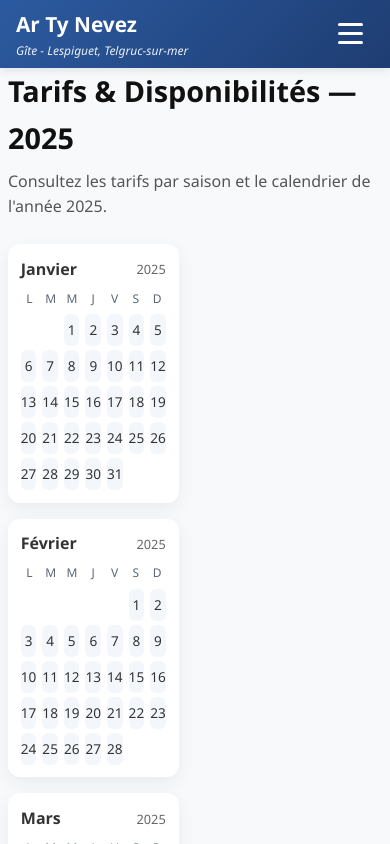
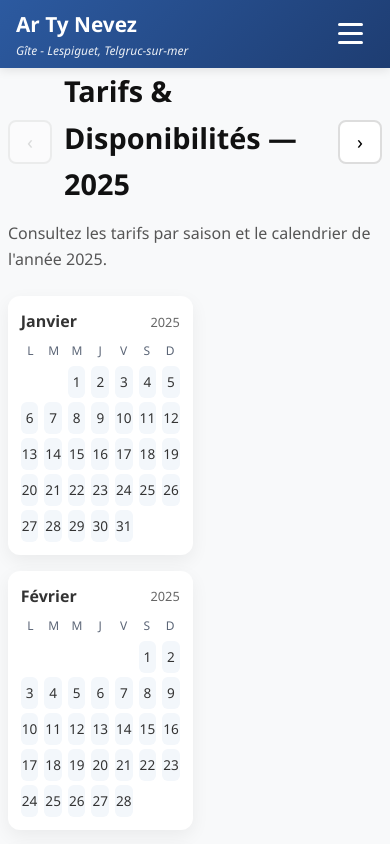
Before and after one commit to Arthur-Blamart/client-lespiguet, a React (Vite) app: page /tarifs in a window 390 px wide. Shown: the top 844 px of the page. Built offline with nearby package versions, Linux system fonts and the light colour scheme.

Commit message:
couleurs sur calendrier

```diff
--- /dev/null
+++ b/src/data/seasonPeriods.json
@@ -0,0 +1,69 @@
+{
+  "periods": [
+    { "id": 1, "year": 2025, "season": "basse", "start": "2025-12-06", "end": "2025-12-12" },
+    { "id": 2, "year": 2025, "season": "basse", "start": "2025-12-13", "end": "2025-12-19" },
+    { "id": 3, "year": 2025, "season": "haute", "start": "2025-12-20", "end": "2025-12-26" },
+    { "id": 4, "year": 2026, "season": "haute", "start": "2025-12-27", "end": "2026-01-02" },
+
+    { "id": 5, "year": 2026, "season": "basse", "start": "2026-01-12", "end": "2026-01-18" },
+
+    { "id": 6, "year": 2026, "season": "basse", "start": "2026-02-01", "end": "2026-02-07" },
+    { "id": 7, "year": 2026, "season": "moyenne", "start": "2026-02-08", "end": "2026-02-14" },
+    { "id": 8, "year": 2026, "season": "moyenne", "start": "2026-02-15", "end": "2026-02-21" },
+    { "id": 9, "year": 2026, "season": "moyenne", "start": "2026-02-22", "end": "2026-02-28" },
+
+    { "id": 10, "year": 2026, "season": "moyenne", "start": "2026-03-01", "end": "2026-03-07" },
+    { "id": 11, "year": 2026, "season": "basse", "start": "2026-03-08", "end": "2026-03-14" },
+    { "id": 12, "year": 2026, "season": "basse", "start": "2026-03-15", "end": "2026-03-21" },
+    { "id": 13, "year": 2026, "season": "basse", "start": "2026-03-22", "end": "2026-03-28" },
+    { "id": 14, "year": 2026, "season": "basse", "start": "2026-03-29", "end": "2026-04-04" },
+
+    { "id": 15, "year": 2026, "season": "moyenne", "start": "2026-04-05", "end": "2026-04-11" },
+    { "id": 16, "year": 2026, "season": "moyenne", "start": "2026-04-12", "end": "2026-04-18" },
+    { "id": 17, "year": 2026, "season": "moyenne", "start": "2026-04-19", "end": "2026-04-25" },
+    { "id": 18, "year": 2026, "season": "moyenne", "start": "2026-04-26", "end": "2026-05-02" },
+
+    { "id": 19, "year": 2026, "season": "moyenne", "start": "2026-05-03", "end": "2026-05-09" },
+    { "id": 20, "year": 2026, "season": "basse", "start": "2026-05-10", "end": "2026-05-16" },
+    { "id": 21, "year": 2026, "season": "basse", "start": "2026-05-17", "end": "2026-05-23" },
+    { "id": 22, "year": 2026, "season": "moyenne", "start": "2026-05-24", "end": "2026-05-30" },
+    { "id": 23, "year": 2026, "season": "basse", "start": "2026-05-31", "end": "2026-06-06" },
+
+    { "id": 24, "year": 2026, "season": "moyenne", "start": "2026-06-07", "end": "2026-06-13" },
+    { "id": 25, "year": 2026, "season": "basse", "start": "2026-06-14", "end": "2026-06-20" },
+    { "id": 26, "year": 2026, "season": "basse", "start": "2026-06-21", "end": "2026-06-27" },
+    { "id": 27, "year": 2026, "season": "moyenne", "start": "2026-06-28", "end": "2026-07-04" },
+
+    { "id": 28, "year": 2026, "season": "haute", "start": "2026-07-05", "end": "2026-07-11" },
+    { "id": 29, "year": 2026, "season": "haute", "start": "2026-07-12", "end": "2026-07-18" },
+    { "id": 30, "year": 2026, "season": "haute", "start": "2026-07-19", "end": "2026-07-25" },
+    { "id": 31, "year": 2026, "season": "haute", "start": "2026-07-26", "end": "2026-08-01" }
+    ,
+    { "id": 32, "year": 2026, "season": "haute", "start": "2026-08-02", "end": "2026-08-08" },
+    { "id": 33, "year": 2026, "season": "haute", "start": "2026-08-09", "end": "2026-08-15" },
+    { "id": 34, "year": 2026, "season": "haute", "start": "2026-08-16", "end": "2026-08-22" },
+    { "id": 35, "year": 2026, "season": "haute", "start": "2026-08-23", "end": "2026-08-29" },
+    { "id": 36, "year": 2026, "season": "moyenne", "start": "2026-08-30", "end": "2026-09-05" },
+
+    { "id": 37, "year": 2026, "season": "moyenne", "start": "2026-09-06", "end": "2026-09-12" },
+    { "id": 38, "year": 2026, "season": "moyenne", "start": "2026-09-13", "end": "2026-09-19" },
+    { "id": 39, "year": 2026, "season": "moyenne", "start": "2026-09-20", "end": "2026-09-26" },
+    { "id": 40, "year": 2026, "season": "moyenne", "start": "2026-09-27", "end": "2026-10-03" },
+
+    { "id": 41, "year": 2026, "season": "basse", "start": "2026-10-04", "end": "2026-10-10" },
+    { "id": 42, "year": 2026, "season": "basse", "start": "2026-10-11", "end": "2026-10-17" },
+    { "id": 43, "year": 2026, "season": "moyenne", "start": "2026-10-18", "end": "2026-10-24" },
+    { "id": 44, "year": 2026, "season": "moyenne", "start": "2026-10-25", "end": "2026-10-31" },
+
+    { "id": 45, "year": 2026, "season": "moyenne", "start": "2026-11-01", "end": "2026-11-07" },
+    { "id": 46, "year": 2026, "season": "moyenne", "start": "2026-11-08", "end": "2026-11-14" },
+    { "id": 47, "year": 2026, "season": "basse", "start": "2026-11-15", "end": "2026-11-21" },
+    { "id": 48, "year": 2026, "season": "basse", "start": "2026-11-22", "end": "2026-11-28" },
+    { "id": 49, "year": 2026, "season": "basse", "start": "2026-11-29", "end": "2026-12-05" },
+    { "id": 50, "year": 2026, "season": "basse", "start": "2026-12-06", "end": "2026-12-12" },
+    { "id": 51, "year": 2026, "season": "basse", "start": "2026-12-13", "end": "2026-12-19" },
+    { "id": 52, "year": 2026, "season": "haute", "start": "2026-12-20", "end": "2026-12-26" },
+    { "id": 53, "year": 2026, "season": "haute", "start": "2026-12-27", "end": "2027-01-02" }
+    ,{ "id": 54, "year": 2026, "season": "basse", "start": "2026-01-01", "end": "2026-12-31" }
+  ]
+}
--- a/src/pages/Tarifs.css
+++ b/src/pages/Tarifs.css
@@ -11,6 +11,33 @@
 .tarifs-page h2,
 .tarifs-page h3 {
   color: #111;
+}
+
+/* Year switch buttons (left/right) */
+.tarifs-header-top { display:flex; align-items:center; justify-content:flex-start; gap:1rem; margin-bottom:0.4rem }
+.year-switch { display:flex; align-items:center; gap:0.75rem }
+.year-btn {
+  background: #fff;
+  border: 2px solid #ddd;
+  width: 40px;
+  height: 40px;
+  border-radius: 8px;
+  display:flex;
+  align-items:center;
+  justify-content:center;
+  font-size:1.2rem;
+  cursor:pointer;
+  transition: all 0.15s ease;
+}
+.year-btn[disabled] { opacity: 0.45; cursor: default }
+.year-btn:not([disabled]):hover { transform: translateY(-2px); box-shadow: 0 4px 10px rgba(0,0,0,0.08) }
+.year-btn.prev { margin-right: 0.25rem }
+.year-btn.next { margin-left: 0.25rem }
+
+@media (max-width: 600px) {
+  .tarifs-header { text-align: left }
+  .year-switch { gap: 0.5rem }
+  .year-btn { width: 36px; height: 36px }
 }
 
 .tarifs-content {
@@ -49,6 +76,13 @@
 .week { display:grid; grid-template-columns: repeat(7, 1fr); gap:6px }
 .day { height:32px; display:flex; align-items:center; justify-content:center; border-radius:6px; background: #f3f7fb; font-size:0.85rem }
 .day.empty { background: transparent }
+
+/* Season coloring for day cells - use same palette as price cards (soft tints) */
+.day.season-basse { background: rgba(100,181,246,0.12); border: 1px solid rgba(100,181,246,0.22); }
+.day.season-moyenne { background: rgba(255,213,79,0.12); border: 1px solid rgba(255,213,79,0.22); }
+.day.season-haute { background: rgba(255,138,101,0.12); border: 1px solid rgba(255,138,101,0.22); }
+
+.day.season-basse:hover, .day.season-moyenne:hover, .day.season-haute:hover { transform: translateY(-2px); box-shadow: 0 6px 18px rgba(0,0,0,0.06); }
 
 .pricing-panel { flex: 1; min-width: 260px }
 .pricing-panel h2 { margin-top:0 }
--- a/src/pages/Tarifs.jsx
+++ b/src/pages/Tarifs.jsx
@@ -1,5 +1,8 @@
+
+import { useState } from 'react'
 import './Tarifs.css'
 import SEO from '../components/SEO'
+import seasonsData from '../data/seasonPeriods.json'
 
 const monthsFR = ['Janvier','Février','Mars','Avril','Mai','Juin','Juillet','Août','Septembre','Octobre','Novembre','Décembre']
 
@@ -32,16 +35,46 @@ function getMonthMatrix(year, monthIndex) {
 }
 
 const Tarifs = () => {
-  const year = 2025
+  const [year, setYear] = useState(2025)
+
+  // Helper: find season for a given Date object by checking periods from JSON
+  const findSeasonForDate = (dateObj) => {
+    // normalize to local date midnight (Y/M/D)
+    let d = new Date(dateObj.getFullYear(), dateObj.getMonth(), dateObj.getDate())
+
+    // If it's Sunday, use the previous day (Saturday) so Sundays inherit the same season
+    // (user requested: "chaque dimanche soit dans la meme catégorie que le jour d'avant")
+    if (d.getDay() === 0) {
+      const prev = new Date(d)
+      prev.setDate(prev.getDate() - 1)
+      d = prev
+    }
+
+    for (const p of seasonsData.periods) {
+      const start = new Date(p.start)
+      const end = new Date(p.end)
+      if (d >= start && d <= end) return p.season
+    }
+    return null
+  }
+
+  const prevYear = () => setYear((y) => (y === 2026 ? 2025 : y))
+  const nextYear = () => setYear((y) => (y === 2025 ? 2026 : y))
 
   return (
     <>
-      <SEO title="Tarifs — Ar Ty Nevez" description="Tarifs par saison et calendrier 2025" />
+      <SEO title={`Tarifs — Ar Ty Nevez (${year})`} description={`Tarifs par saison et calendrier ${year}`} />
 
       <div className="tarifs-page container">
         <header className="tarifs-header">
-          <h1>Tarifs & Disponibilités — 2025</h1>
-          <p>Consultez les tarifs par saison et le calendrier de l'année 2025.</p>
+          <div className="tarifs-header-top">
+            <div className="year-switch" aria-label="Sélecteur d'année">
+              <button className="year-btn prev" onClick={prevYear} aria-label="Année précédente" disabled={year === 2025}>‹</button>
+              <h1>Tarifs & Disponibilités — {year}</h1>
+              <button className="year-btn next" onClick={nextYear} aria-label="Année suivante" disabled={year === 2026}>›</button>
+            </div>
+          </div>
+          <p>Consultez les tarifs par saison et le calendrier de l'année {year}.</p>
         </header>
 
         <div className="tarifs-content">
@@ -59,11 +92,17 @@ const Tarifs = () => {
                   <div className="month-grid">
                     {getMonthMatrix(year, idx).map((week, w) => (
                       <div className="week" key={w}>
-                        {week.map((d, i) => (
-                          <div key={i} className={`day ${d ? '' : 'empty'}`}>
-                            {d || ''}
-                          </div>
-                        ))}
+                        {week.map((d, i) => {
+                          if (!d) return <div key={i} className="day empty">{''}</div>
+                          const dayDate = new Date(year, idx, d)
+                          const season = findSeasonForDate(dayDate)
+                          const seasonClass = season ? `season-${season}` : ''
+                          return (
+                            <div key={i} className={`day ${seasonClass}`}>
+                              {d}
+                            </div>
+                          )
+                        })}
                       </div>
                     ))}
                   </div>
```
